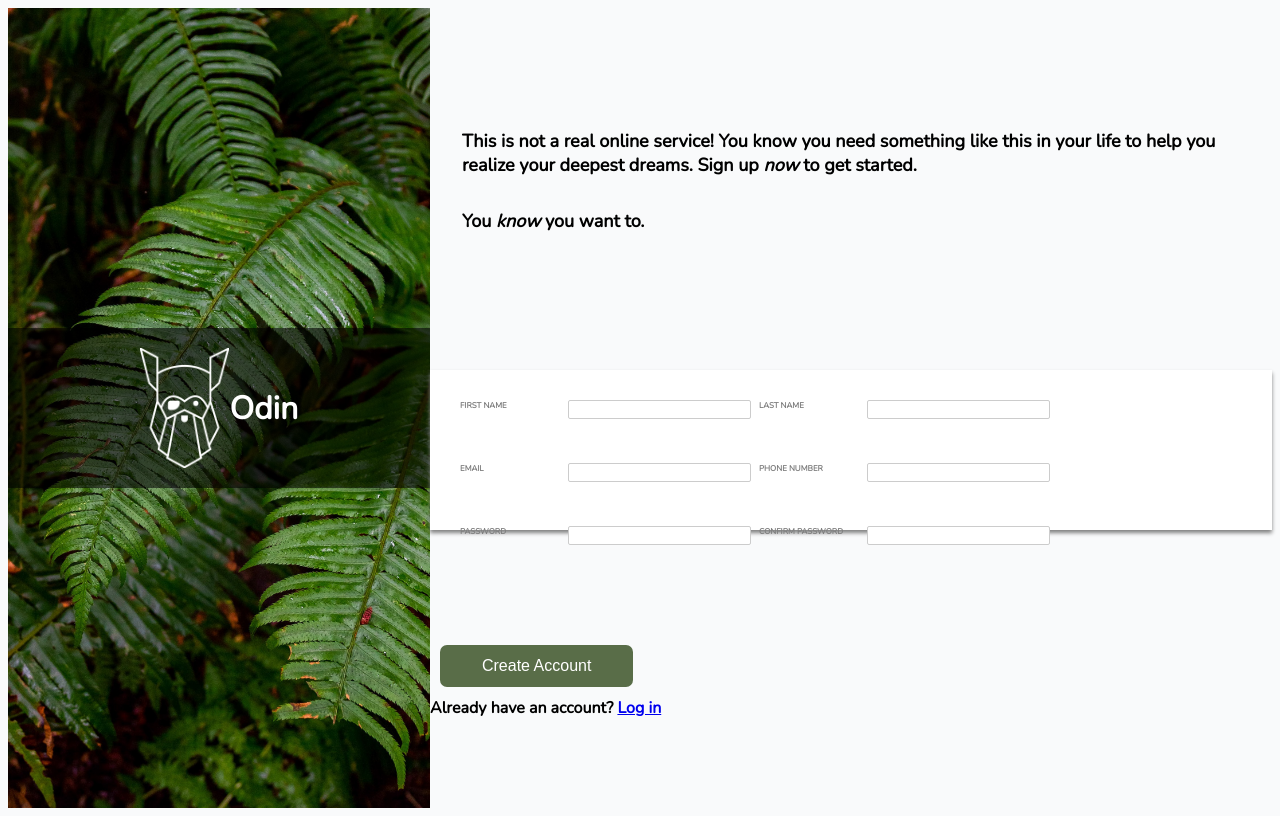
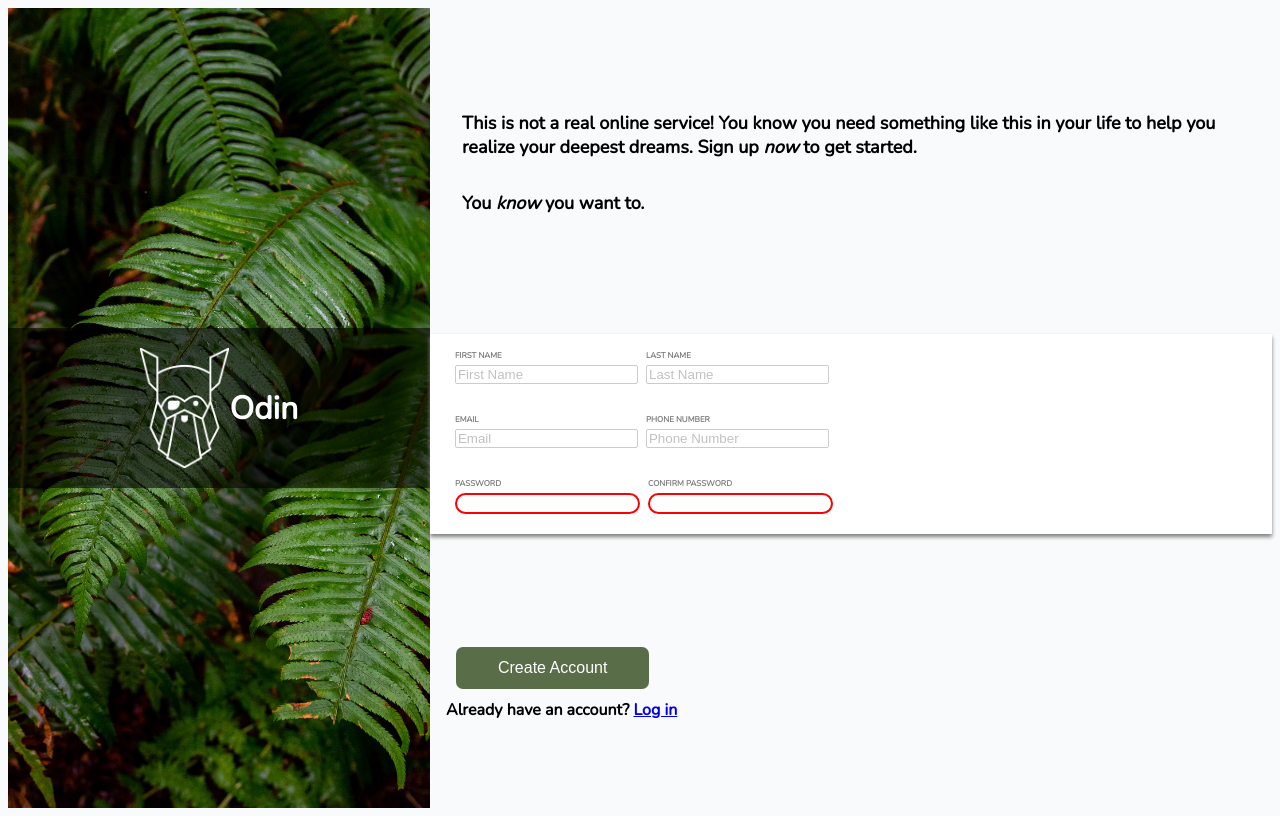
Before and after one commit to ParadiseLost69/sign-up-form, a plain HTML site: page index.html in a window 1280 px wide. Drawn offline with nearby package versions, Linux system fonts and the light colour scheme.

Commit message:
properly aligned everything index.html style.css

```diff
--- a/index.html
+++ b/index.html
@@ -27,33 +27,53 @@
     <div class="card">
       <form action="get">
         <div class="top-row">
+          <div class = "names">
+            <div class = "first-name">
           <label for="first-name">FIRST NAME</label>
-          <input type="text" name="first-name" id="first-name" required />
+          <input type="text" name="first-name" id="first-name" placeholder="First Name" required />
+        </div>
           <!--last name-->
+          <div class = "last-name">
           <label for="last-name">LAST NAME</label>
-          <input type="text" name="last-name" id="last-name" required />
+          <input type="text" name="last-name" id="last-name" placeholder="Last Name" required />
         </div>
+        </div>
+      </div>
         <div class="middle-row">
+          <div class="contact">
+            <div class="email">
           <label for="email">EMAIL</label>
-          <input type="email" name="email" id="email" required />
+          <input type="email" name="email" id="email" placeholder="Email" required />
+        </div>
+        <div class="phone">
           <label for="phone-number">PHONE NUMBER</label>
           <input
             type="tel"
             id="phone-number"
             name="phone-number"
-            pattern="[0-9]{3}-[0-9]{2}-[0-9]{3}"
+            pattern="[0-9]{3}-[0-9]{2}-[0-9]{3}" placeholder="Phone Number"
             required
           />
         </div>
+        </div>
+      </div>
         <div class="bottom-row">
+          <div class="passwords">
+            <div class="error">
           <label for="password">PASSWORD</label>
           <input type="password" name="password" id="password" />
+        </div>
+        <div class="confirm">
+          <div class="error">
           <label for="confirm-password">CONFIRM PASSWORD</label>
           <input
             type="password"
             name="confirm-password"
             id="confirm-password"
           />
+        </div>
+      </div>
+        </div>
         </div>
 
     </div>
--- a/style.css
+++ b/style.css
@@ -26,7 +26,6 @@ header {
 .logo img[src="/images/odin-lined.png"] {
   width: clamp(2vw, 7vw, 7vw);
 }
-
 .logo {
   display: flex;
   color: white;
@@ -63,18 +62,27 @@ header {
   background-color: #ffffff;
   box-shadow: 0px 3px 4px grey;
   width: 100%;
-  height: 20vh;
+  height: 25vh;
   font-size: clamp(0.5rem, 0.5rem, 1rem);
-  display: block;
-  justify-content: center;
+  justify-content: flex-start;
+  align-items: center;
+  overflow: visible;
 }
 
 .top-row,
 .middle-row,
 .bottom-row {
   display: flex;
-  padding: 10px;
+  padding: 5px;
   margin: 1rem;
+}
+
+.names,
+.contact,
+.passwords {
+  width: 100%;
+  display: flex;
+  justify-content: flex-start;
 }
 
 label {
@@ -91,9 +99,30 @@ input {
   margin: 4px;
 }
 
-#first-name {
+#first-name,
+#last-name,
+#email,
+#phone-number,
+#password,
+#confirm-password {
   display: block;
 }
+
+/*DEFAULT COLORS*/
+.error > input {
+  appearance: none;
+  border-radius: 20px;
+  border: 2px solid red;
+}
+
+input:focus {
+  background-color: #456d313b;
+}
+
+::placeholder {
+  color: rgba(128, 128, 128, 0.486);
+}
+
 /*The Bottom */
 button {
   background-color: #596d48;
@@ -106,3 +135,6 @@ button {
   margin: 10px;
   border-radius: 7px;
 }
+.bottom {
+  margin: 1rem;
+}
```
